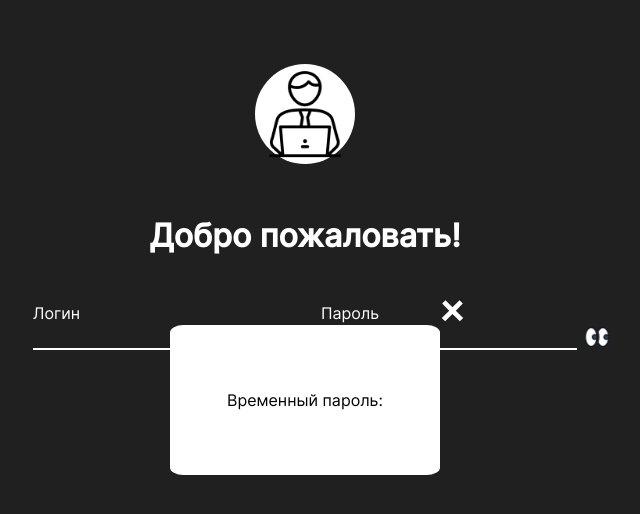
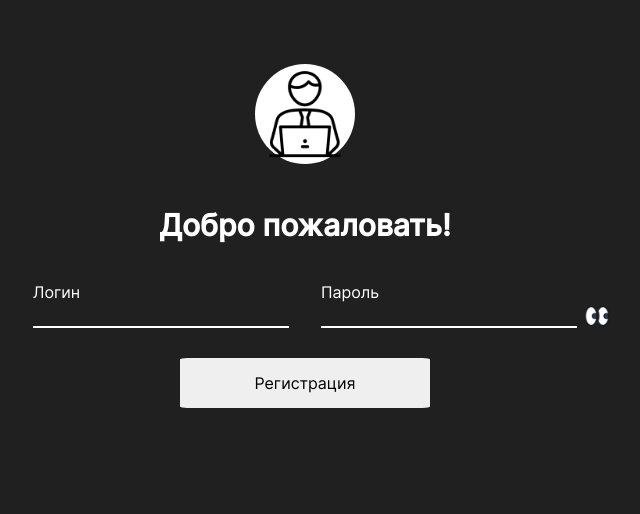
Before and after one commit to AntonMVl/education-frontend, a React (Vite) app: page /signin in a window 1280 px wide. Shown: the top 514 px of the page, without its empty margins (335-975 px from the left). Built offline with nearby package versions, Linux system fonts and the light colour scheme.

Commit message:
Сделал авторизацию

```diff
--- a/src/App.tsx
+++ b/src/App.tsx
@@ -1,7 +1,5 @@
+import { useCallback, useState } from 'react'
 import { Route, Routes, useNavigate } from 'react-router-dom'
-import './App.scss'
-// import SignIn from './pages/SignIn/SignIn'
-import { useCallback, useState } from 'react'
 import './App.scss'
 import Popup from './components/Popup/Popup'
 import SignIn from './pages/SignIn/SignIn'
@@ -11,11 +9,12 @@ import { UserData } from './types/api'
 import mainApi from './utils/authApi'
 
 function App() {
-	const [isPass, setIsPass] = useState<boolean>(false)
-	const [loggedIn, setLoggedIn] = useState<boolean>(false)
-	const [isError, setIsError] = useState<boolean>(false)
-	const [isOpen, setIsOpen] = useState<boolean>(true)
-	const [isPlainPassword, setIsPlainPassword] = useState<string>('')
+	const [isPass, setIsPass] = useState(false)
+	const [loggedIn, setLoggedIn] = useState(false)
+	const [isError, setIsError] = useState(false)
+	const [errorMessage, setErrorMessage] = useState<string>('')
+	const [isOpen, setIsOpen] = useState(false)
+	const [isPlainPassword, setIsPlainPassword] = useState('')
 	const navigate = useNavigate()
 
 	const closeAllPopups = useCallback(() => {
@@ -31,11 +30,14 @@ function App() {
 			if (token) {
 				localStorage.setItem('jwt', token)
 				setLoggedIn(true)
+				setErrorMessage(null)
 				navigate('/', { replace: true })
 			} else {
+				setErrorMessage('Ошибка: токен не найден')
 				console.error('Ошибка авторизации: токен не найден', response)
 			}
 		} catch (error) {
+			setErrorMessage('Неверный логин или пароль')
 			setIsError(true)
 			console.error(`Ошибка входа в аккаунт ${error}`)
 		} finally {
@@ -74,7 +76,10 @@ function App() {
 			<div className='page'>
 				<Routes>
 					<Route path='/' element={<StartPage />} />
-					<Route path='/signin' element={<SignIn />} />
+					<Route
+						path='/signin'
+						element={<SignIn login={login} errorMessage={errorMessage} />}
+					/>
 					<Route
 						path='/signup'
 						element={<SignUp registration={registration} />}
--- a/src/pages/SignIn/SignIn.tsx
+++ b/src/pages/SignIn/SignIn.tsx
@@ -1,11 +1,24 @@
-import { FC } from 'react'
+import { FC, useState } from 'react'
 import { Link } from 'react-router-dom'
 import mainIcon from '../../assets/main-icon.png'
 import FormInput from '../../components/FormInput/FormInput'
 import SignButton from '../../components/SignButton/SignButton'
+import { ISignInProps } from '../../types/api'
 import styles from './signIn.module.scss'
 
-const signIn: FC = () => {
+const SignIn: FC<ISignInProps> = ({ login, errorMessage }) => {
+	const [formData, setFormData] = useState({ login: '', password: '' })
+
+	const handleChange = (e: React.ChangeEvent<HTMLInputElement>) => {
+		const { name, value } = e.target
+		setFormData(prev => ({ ...prev, [name]: value }))
+	}
+
+	const handleSubmit = (e: React.FormEvent) => {
+		e.preventDefault()
+		login(formData.login, formData.password)
+	}
+
 	return (
 		<section className={styles.signIn}>
 			<Link to='/' className={styles.signIn__button}>
@@ -15,16 +28,27 @@ const signIn: FC = () => {
 					className={styles.signIn__buttonIcon}
 				/>
 			</Link>
-			<h1 className={styles.SignUp__title}>Добро пожаловать!</h1>
-			<form action='post' noValidate className={styles.signIn__form}>
+			<h1 className={styles.signIn__title}>Добро пожаловать!</h1>
+			<form onSubmit={handleSubmit} noValidate className={styles.signIn__form}>
 				<div className={styles.signIn__inputContainer}>
-					<FormInput titleName='Логин' inputName='login' type='text' />
-					<FormInput titleName='Пароль' inputName='password' type='password' />
+					<FormInput
+						titleName='Логин'
+						inputName='login'
+						type='text'
+						onChange={handleChange}
+					/>
+					<FormInput
+						titleName='Пароль'
+						inputName='password'
+						type='password'
+						onChange={handleChange}
+					/>
 				</div>
+				{errorMessage && <p className={styles.signIn__error}>{errorMessage}</p>}
 				<SignButton />
 			</form>
 		</section>
 	)
 }
 
-export default signIn
+export default SignIn
--- a/src/types/api.ts
+++ b/src/types/api.ts
@@ -13,3 +13,8 @@ export type UserData = {
 export interface ISignUpProps {
 	registration: (userData: UserData) => Promise<void>
 }
+
+export interface ISignInProps {
+	login: (login: string, password: string) => void
+	errorMessage?: string
+}
```
